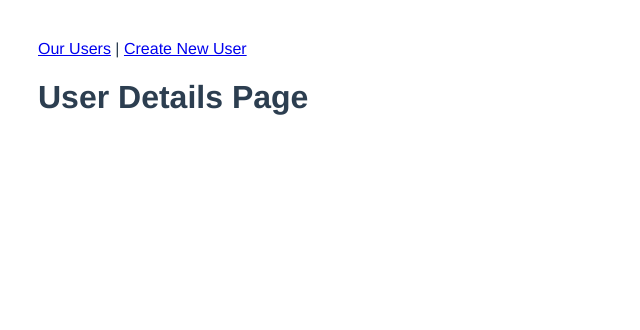
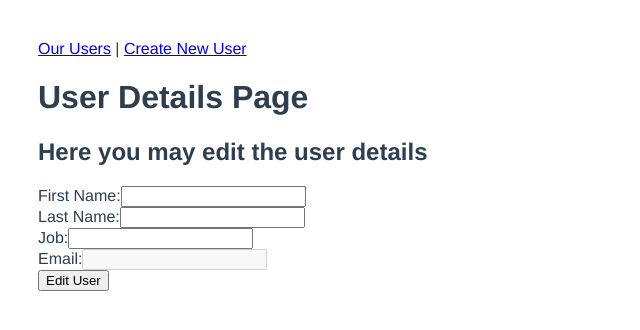
Before and after one commit to Leon-Mbegera/VueTest, a Vue app: page /users/1 in a window 1280 px wide. Shown: the top 330 px of the page, without its empty margins (0-640 px from the left). Built offline with nearby package versions, Linux system fonts and the light colour scheme; no server answers.

Commit message:
Update user details successful

```diff
--- a/src/components/UserDetails.vue
+++ b/src/components/UserDetails.vue
@@ -1,5 +1,33 @@
 <template>
     <h1>User Details Page</h1>
+    <form @submit.prevent="putUserDetails">
+        <h2 class="form-heading">
+            Here you may edit the user details
+        </h2>
+        <div>
+            <div>
+                <label for="first-name-input">First Name:</label>
+                <input type="text" id="first-name-input" name="first-name" autocomplete="off" v-model="firstName"
+                    class="input__lg" required />
+            </div>
+            <div>
+                <label for="last-name-input">Last Name:</label>
+                <input type="text" id="last-name-input" name="last-name" autocomplete="off" v-model="lastName"
+                    class="input__lg" required />
+            </div>
+            <div>
+                <label for="new-job-input">Job:</label>
+                <input type="text" id="new-job-input" name="new-job" autocomplete="off" v-model="jobInput"
+                    class="input__lg" required />
+            </div>
+            <div>
+                <label for="email-input">Email:</label>
+                <input type="email" id="email-input" name="email-input" autocomplete="off" v-model="emailInput"
+                    class="input__lg" disabled />
+            </div>
+        </div>
+        <button type="submit">Edit User</button>
+    </form>
 </template>
 
 <script>
@@ -9,21 +37,49 @@ export default {
     data() {
         return {
             userId: this.$route.params.id,
-            userObject: {}
+            nameInput: "",
+            firstName: "",
+            lastName: "",
+            jobInput: "",
+            emailInput: ""
         }
     },
     methods: {
-        async getSingleUser() {
+        async getUserDetails() {
             console.log("user id", this.userId);
             const res = await fetch(`https://reqres.in/api/users/${this.userId}`);
             const finalRes = await res.json();
             console.log(finalRes.data);
-            this.userObject = finalRes.data;
+            this.firstName = finalRes.data.first_name;
+            this.lastName = finalRes.data.last_name;
+            this.emailInput = finalRes.data.email
+
+        },
+
+        async putUserDetails() {
+
+            if (!this.firstName || !this.lastName || !this.jobInput) return;
+
+            fetch(`https://reqres.in/api/users/${this.userId}`, {
+                method: 'PUT',
+                headers: {
+                    'Content-Type': 'application/json',
+                },
+                body: JSON.stringify({
+                    name: this.firstName.trim() + " " + this.lastName.trim(),
+                    job: this.jobInput
+                })
+            })
+                .then((response) => response.json())
+                .then((data) => {
+                    alert(`${data.name} has been created successfully!`)
+                    console.log("put request data", data);
+                })
 
         }
     },
     mounted() {
-        this.getSingleUser()
+        this.getUserDetails()
     }
 }
 
```
